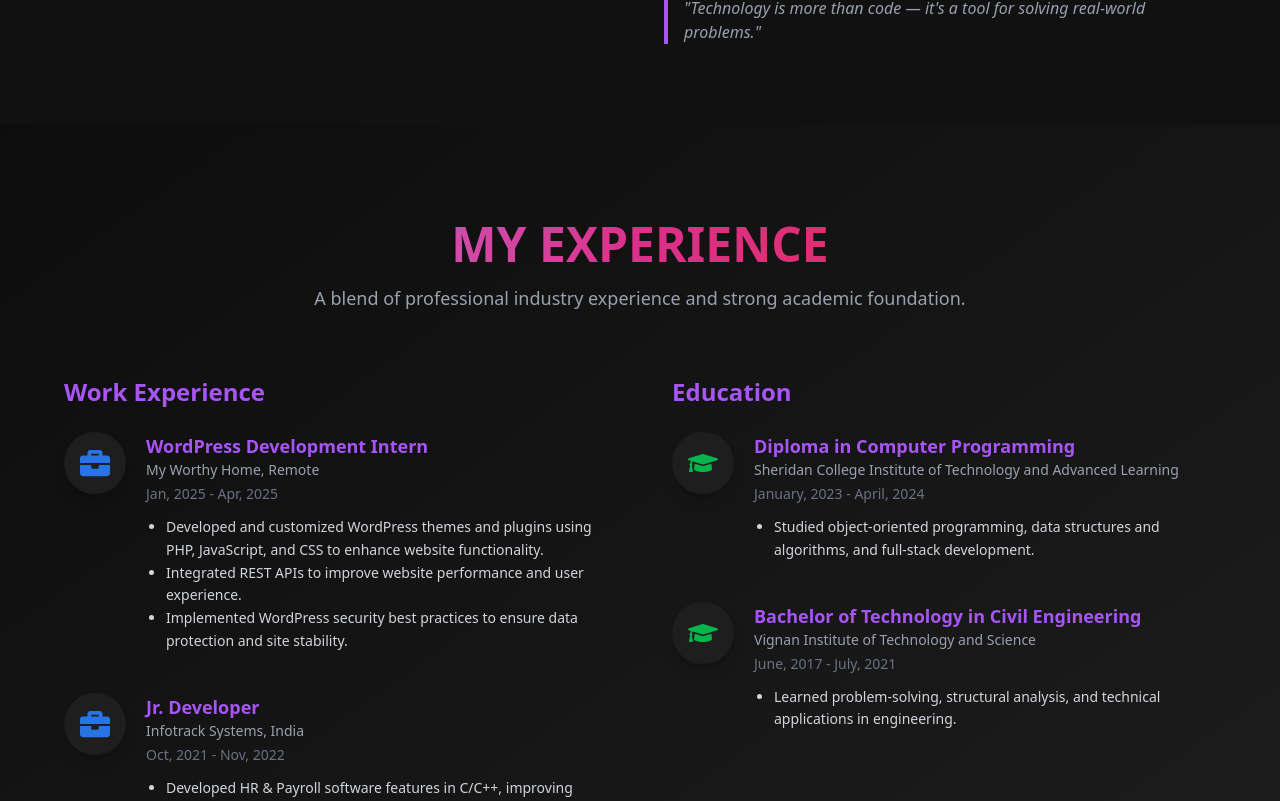
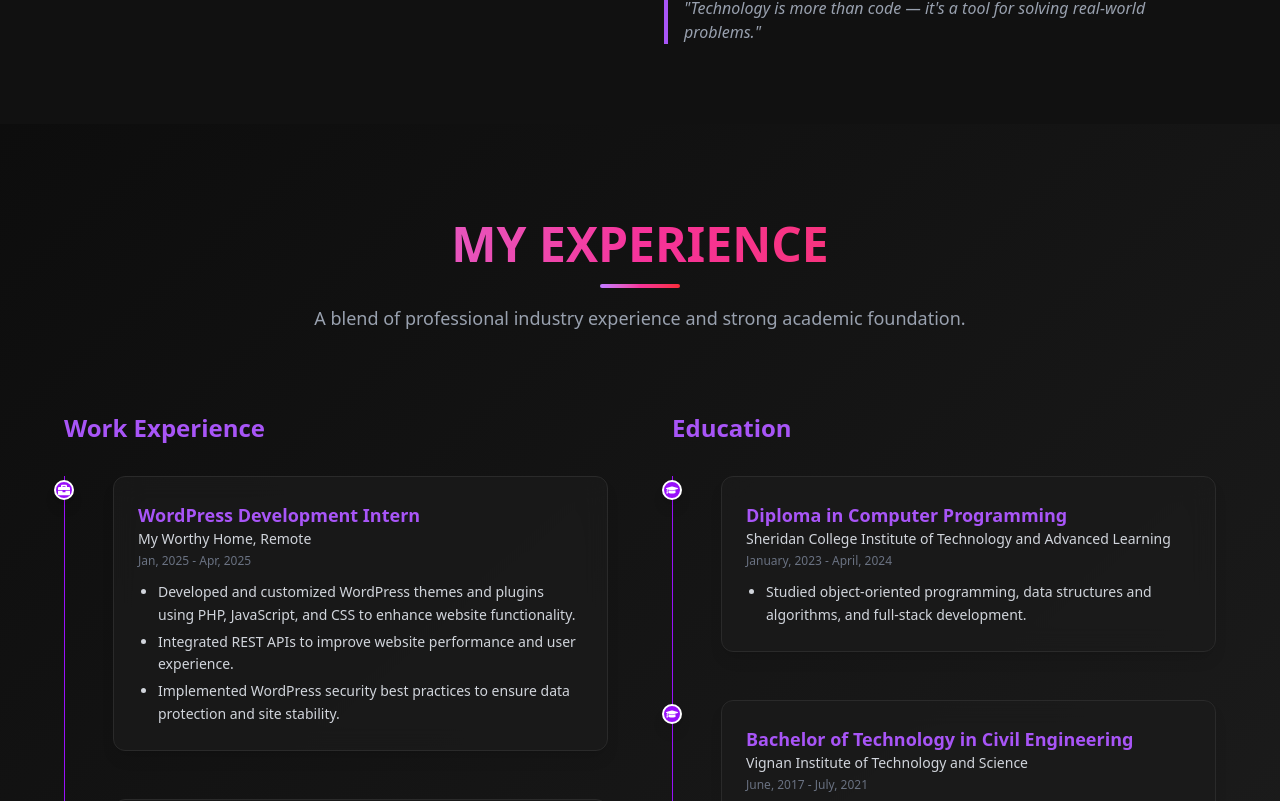
Before and after one commit to ArunPandyanVasam/arun-vasam, a React (Vite) app: page / in a window 1280 px wide. Shown: the part 1359-2160 px from the top of the page. Built offline with nearby package versions, Linux system fonts and the light colour scheme.

Commit message:
Experience layout changed to cards with timeline

```diff
--- a/src/components/Experience/Experience.jsx
+++ b/src/components/Experience/Experience.jsx
@@ -5,33 +5,61 @@ import { FaBriefcase, FaGraduationCap } from "react-icons/fa";
 import workExperienceData from "../../data/experience.json";
 import educationData from "../../data/education.json";
 
+const TimelineItem = ({ icon, title, subtitle, duration, description, delay }) => (
+  <motion.div
+    className="relative pl-12 pb-12 border-l border-purple-600"
+    initial={{ opacity: 0, y: 40 }}
+    whileInView={{ opacity: 1, y: 0 }}
+    transition={{ duration: 0.5, delay }}
+    viewport={{ once: true }}
+  >
+    {/* Dot */}
+    <div className="absolute left-[-11px] top-1 w-5 h-5 rounded-full bg-purple-600 border-2 border-white shadow-lg flex items-center justify-center">
+      {icon}
+    </div>
+
+    {/* Card */}
+    <div className="bg-[#1c1c1c]/70 backdrop-blur-md border border-[#2a2a2a] rounded-xl p-6 shadow-lg hover:shadow-purple-800/20 transition-shadow duration-300">
+      <h4 className="text-lg font-semibold text-[#A855F7]">{title}</h4>
+      <p className="text-sm text-gray-300">{subtitle}</p>
+      <p className="text-xs text-gray-500 mt-1">{duration}</p>
+      <ul className="mt-3 text-sm text-gray-300 list-disc pl-5 space-y-1 leading-relaxed">
+        {description.map((desc, i) => (
+          <li key={i}>{desc}</li>
+        ))}
+      </ul>
+    </div>
+  </motion.div>
+);
+
 const Experience = () => {
   return (
     <section
       id="experience"
-      className="py-24 px-6 md:px-12 bg-gradient-to-br from-[#0d0d0d] to-[#1e1e1e] text-white relative overflow-hidden"
+      className="py-24 px-6 md:px-12 bg-gradient-to-br from-[#0d0d0d] to-[#1e1e1e] text-white"
     >
-      <div className="max-w-6xl mx-auto relative z-10">
+      <div className="max-w-6xl mx-auto">
         <motion.div
-          className="mb-16 text-center"
+          className="mb-20 text-center"
           initial={{ opacity: 0, scale: 0.95 }}
           whileInView={{ opacity: 1, scale: 1 }}
           transition={{ duration: 0.6 }}
           viewport={{ once: true }}
         >
-          <h2 className="text-4xl sm:text-5xl font-extrabold text-transparent bg-clip-text bg-gradient-to-r from-purple-400 via-pink-500 to-red-500 animate-pulse">
+          <h2 className="text-4xl sm:text-5xl font-extrabold text-transparent bg-clip-text bg-gradient-to-r from-purple-400 via-pink-500 to-red-500">
             MY EXPERIENCE
           </h2>
-          <p className="mt-4 text-gray-400 text-base sm:text-lg max-w-2xl mx-auto">
-            A blend of professional industry experience and strong academic
-            foundation.
+          <div className="w-20 h-1 bg-gradient-to-r from-purple-400 via-pink-500 to-red-500 mx-auto my-4 rounded-full" />
+          <p className="text-gray-400 text-base sm:text-lg max-w-2xl mx-auto">
+            A blend of professional industry experience and strong academic foundation.
           </p>
         </motion.div>
 
+        {/* Work & Education Timeline Sections */}
         <div className="grid md:grid-cols-2 gap-16">
           <div>
             <motion.h3
-              className="text-2xl font-bold text-[#A855F7] mb-6"
+              className="text-2xl font-bold text-[#A855F7] mb-8"
               initial={{ opacity: 0 }}
               animate={{ opacity: 1 }}
               transition={{ duration: 0.5 }}
@@ -39,36 +67,21 @@ const Experience = () => {
               Work Experience
             </motion.h3>
             {workExperienceData.map((item, index) => (
-              <motion.div
+              <TimelineItem
                 key={index}
-                className="flex gap-5 mb-10 items-start"
-                initial={{ opacity: 0, y: 40 }}
-                whileInView={{ opacity: 1, y: 0 }}
-                transition={{ duration: 0.5, delay: index * 0.2 }}
-                viewport={{ once: true }}
-              >
-                <div className="bg-[#1e1e1e] p-4 rounded-full shadow-lg transform transition-all duration-500 hover:scale-105">
-                  <FaBriefcase className="text-blue-500 text-3xl animate-pulse" />
-                </div>
-                <div>
-                  <h4 className="text-lg font-semibold text-[#A855F7]">
-                    {item.title}
-                  </h4>
-                  <p className="text-sm text-gray-400">{item.company}</p>
-                  <p className="text-sm text-gray-500 mt-1">{item.duration}</p>
-                  <ul className="text-sm text-gray-300 mt-3 leading-relaxed list-disc pl-5">
-                    {item.description.map((desc, i) => (
-                      <li key={i}>{desc}</li>
-                    ))}
-                  </ul>
-                </div>
-              </motion.div>
+                icon={<FaBriefcase className="text-white text-xs" />}
+                title={item.title}
+                subtitle={item.company}
+                duration={item.duration}
+                description={item.description}
+                delay={index * 0.2}
+              />
             ))}
           </div>
 
           <div>
             <motion.h3
-              className="text-2xl font-bold text-[#A855F7] mb-6"
+              className="text-2xl font-bold text-[#A855F7] mb-8"
               initial={{ opacity: 0 }}
               animate={{ opacity: 1 }}
               transition={{ duration: 0.5 }}
@@ -76,30 +89,15 @@ const Experience = () => {
               Education
             </motion.h3>
             {educationData.map((item, index) => (
-              <motion.div
+              <TimelineItem
                 key={index}
-                className="flex gap-5 mb-10 items-start"
-                initial={{ opacity: 0, y: 40 }}
-                whileInView={{ opacity: 1, y: 0 }}
-                transition={{ duration: 0.5, delay: index * 0.2 }}
-                viewport={{ once: true }}
-              >
-                <div className="bg-[#1e1e1e] p-4 rounded-full shadow-lg transform transition-all duration-500 hover:scale-105">
-                  <FaGraduationCap className="text-green-500 text-3xl animate-pulse" />
-                </div>
-                <div>
-                  <h4 className="text-lg font-semibold text-[#A855F7]">
-                    {item.degree}
-                  </h4>
-                  <p className="text-sm text-gray-400">{item.institution}</p>
-                  <p className="text-sm text-gray-500 mt-1">{item.duration}</p>
-                  <ul className="text-sm text-gray-300 mt-3 leading-relaxed list-disc pl-5">
-                    {item.description.map((desc, i) => (
-                      <li key={i}>{desc}</li>
-                    ))}
-                  </ul>
-                </div>
-              </motion.div>
+                icon={<FaGraduationCap className="text-white text-xs" />}
+                title={item.degree}
+                subtitle={item.institution}
+                duration={item.duration}
+                description={item.description}
+                delay={index * 0.2}
+              />
             ))}
           </div>
         </div>
```
